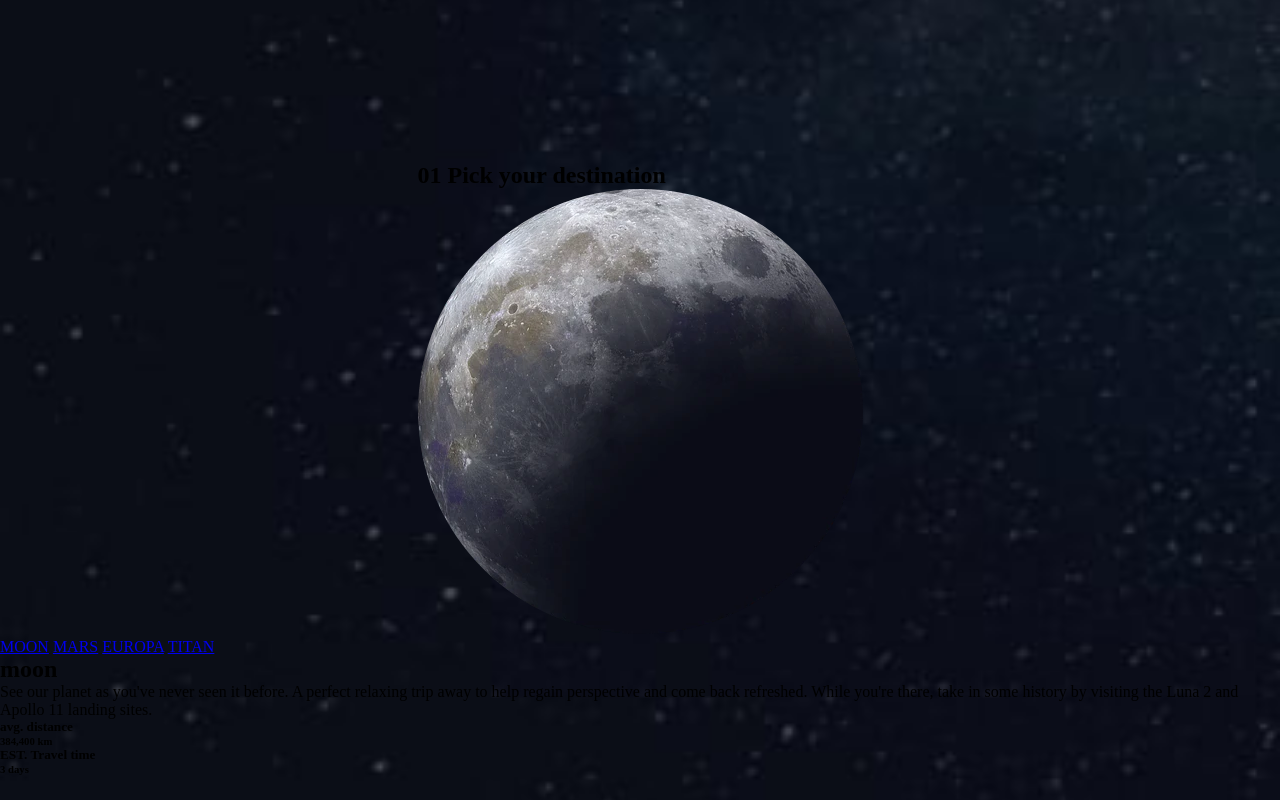
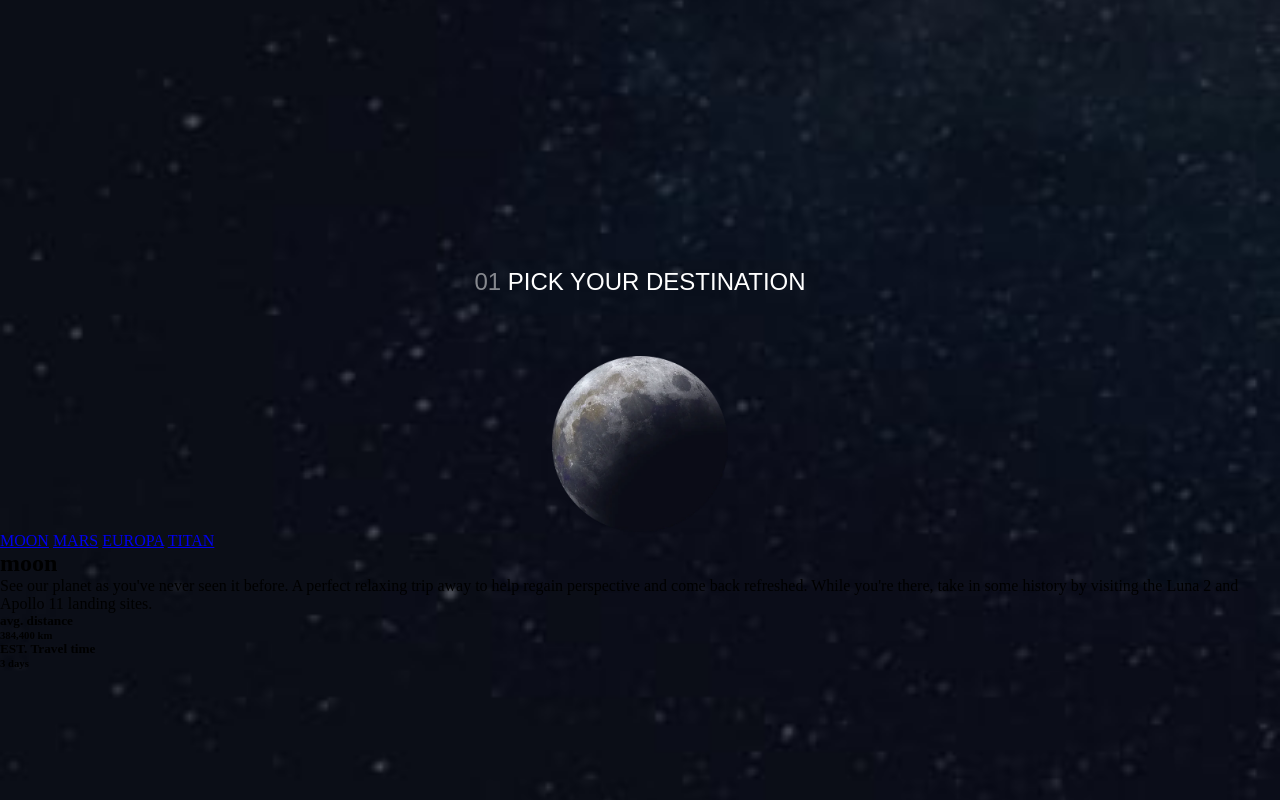
Before and after one commit to blackdreamer15/Frontend-Mentor-Challenges, a plain HTML site: page src/destination.html in a window 1280 px wide. Drawn offline with Linux system fonts and the light colour scheme; a web font is replaced by a local one.

Commit message:
Update - Add styles to destination_img-box

```diff
--- a/destination.css
+++ b/destination.css
@@ -33,3 +33,28 @@ section.destination {
     justify-content: center;
     align-items: center;
 }
+
+
+section.destination .destination__img-box {
+    display: flex;
+    flex-direction: column;
+    justify-content: center;
+    align-items: center;
+}
+
+section.destination .destination__img-box h1.img-box__heading {
+    margin-bottom: 3.75rem;
+    text-transform: uppercase;
+    text-align: center;
+    font-family: var(--barlowCondensed--font);
+    font-weight: 400;
+    color: var(--light-color);
+}
+
+section.destination .destination__img-box h1.img-box__heading > span {
+    color: var(--half-trans);
+}
+
+section.destination .destination__img-box img#destination__img {
+    width: 11rem;
+ }
```
